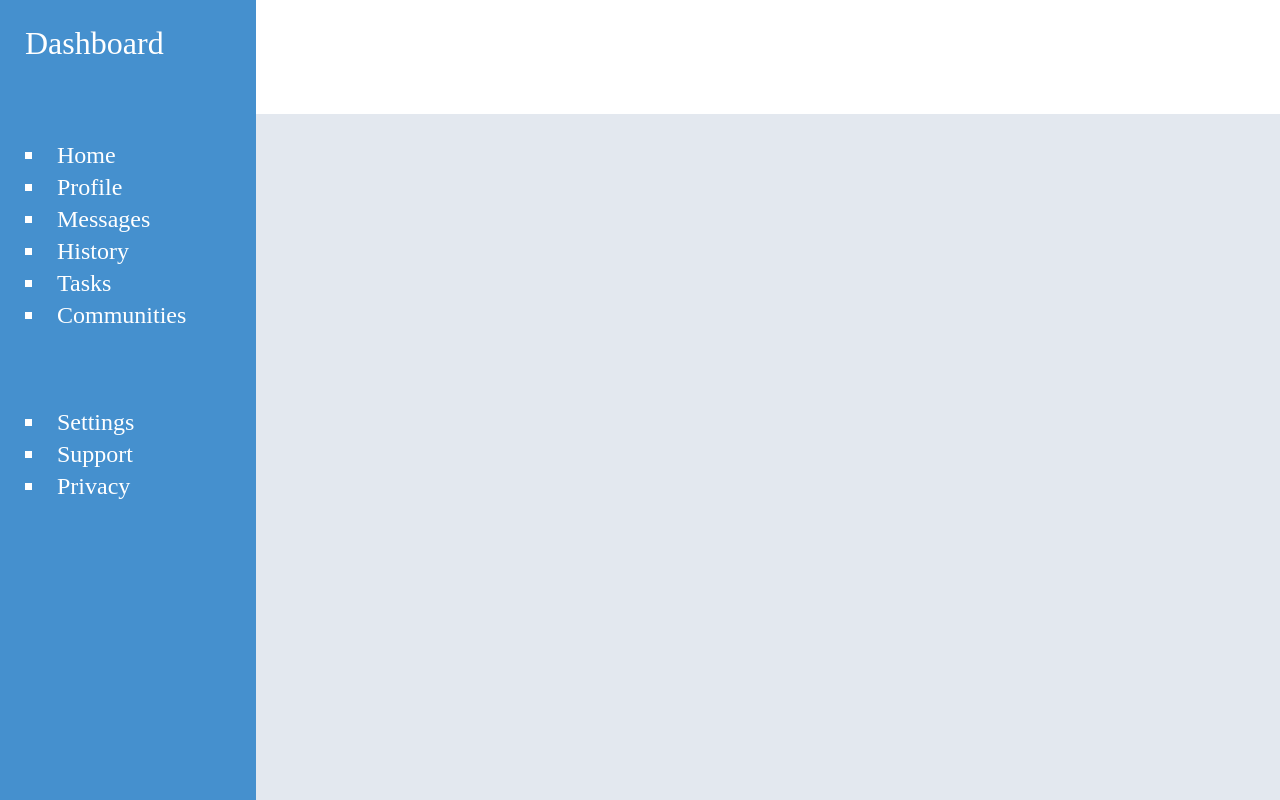
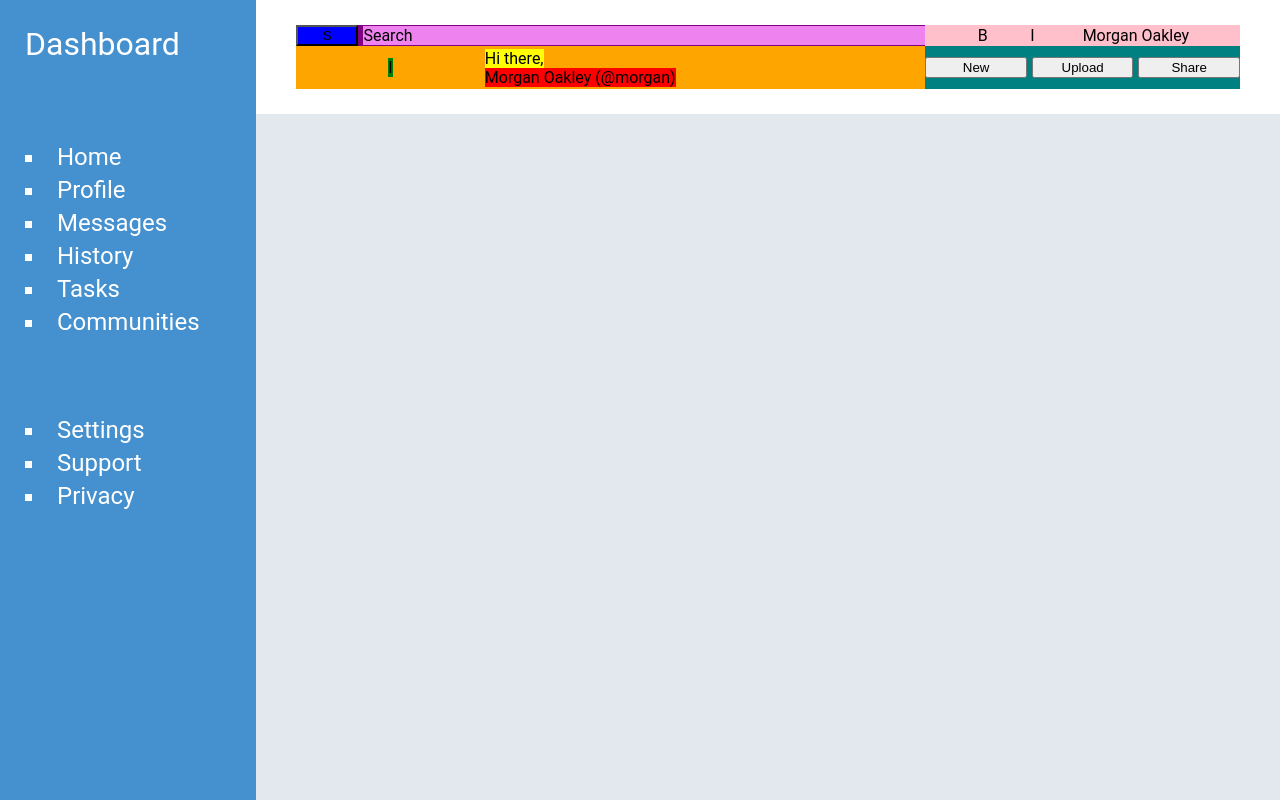
Before and after one commit to mchlrc/static-admin-dashboard, a plain HTML site: page index.html in a window 1280 px wide. Drawn offline with Linux system fonts and the light colour scheme.

Commit message:
Format Header Layout
Initial Layout of the header area and content
therein.

```diff
--- a/index.html
+++ b/index.html
@@ -26,7 +26,27 @@
           </menu>
         </div>
       </div>
-      <div class="header"></div>
+      <div class="header">
+        <div class="search-area">
+          <button class="magnifying-glass">S</button>
+          <div class="search-bar">Search</div>
+        </div>
+        <div class="user-area">
+          <a class="big-avatar">I</a>
+          <div class="greeting">Hi there,</div>
+          <a class="user-name-long">Morgan Oakley (@morgan)</a>
+        </div>
+        <div class="notification-area">
+          <a class="notification-icon">B</a>
+          <a class="small-avatar">I</a>
+          <a class="user-name-short">Morgan Oakley</a>
+        </div>
+        <div class="post-area">
+          <button>New</button>
+          <button>Upload</button>
+          <button>Share</button>
+        </div>
+      </div>
       <div class="content"></div>
     </div>
   </body>
--- a/styles/style.css
+++ b/styles/style.css
@@ -2,12 +2,15 @@
   --top-inset: 25px;
   --custom-blue: #4590ce;
   --custom-grey: #e3e8ef;
+  --header-horizontal-inset: 40px;
+  --custom-box-shadow-grey: rgb(211, 211, 211);
 }
 
 body {
   margin: 0px;
   padding: 0px;
   box-sizing: border-box;
+  font-family: Roboto, sans-serif;
 }
 
 .layout {
@@ -17,7 +20,7 @@ body {
   grid-template-rows: 1fr 6fr;
 }
 
-.layout .sidebar {
+.sidebar {
   display: grid;
   grid-column-start: 1;
   grid-column-end: 2;
@@ -29,16 +32,128 @@ body {
   align-content: baseline;
 }
 
-.layout .header {
+.header {
   display: grid;
+  grid-template-rows: 1fr 2fr;
+  grid-template-columns: 2fr 1fr;
   grid-column-start: 2;
   grid-column-end: 3;
   grid-row-start: 1;
   grid-row-end: 2;
   background-color: white;
+  padding-left: 40px;
+  padding-right: 40px;
+  padding-top: var(--top-inset);
+  padding-bottom: var(--top-inset);
 }
 
-.layout .content {
+.search-area {
+  grid-row-start: 1;
+  grid-row-end: 2;
+  grid-column-start: 1;
+  grid-column-end: 2;
+  display: grid;
+  grid-template-columns: 1fr 9fr;
+  align-items: center;
+  justify-content: space-between;
+  background-color: purple;
+  column-gap: 5px;
+}
+
+.magnifying-glass {
+  grid-column-start: 1;
+  grid-column-end: 2;
+  background-color: blue;
+}
+
+.search-bar {
+  grid-column-start: 2;
+  grid-column-end: 3;
+  background-color: violet;
+}
+
+.notification-area {
+  grid-row-start: 1;
+  grid-row-end: 2;
+  grid-column-start: 2;
+  grid-column-end: 3;
+  display: grid;
+  grid-template-columns: 1fr 1fr 1fr 3fr;
+  align-items: center;
+  justify-content: space-between;
+  background-color: pink;
+}
+
+.notification-icon {
+  grid-column-start: 2;
+  grid-column-end: 3;
+}
+
+.small-avatar {
+  grid-column-start: 3;
+  grid-column-end: 4;
+}
+
+.user-name-short {
+  grid-column-start: 4;
+  grid-column-end: 6;
+}
+
+.user-area {
+  grid-row-start: 2;
+  grid-row-end: 3;
+  grid-column-start: 1;
+  grid-column-end: 2;
+  display: grid;
+  grid-template-columns: 3fr 7fr;
+  grid-template-rows: 1fr 1fr;
+  background-color: orange;
+}
+
+.big-avatar {
+  grid-row-start: 1;
+  grid-row-end: 3;
+  grid-column-start: 1;
+  grid-column-end: 2;
+  background-color: green;
+  align-self: center;
+  justify-self: center;
+}
+
+.greeting {
+  grid-row-start: 1;
+  grid-row-end: 2;
+  grid-column-start: 2;
+  grid-column-end: 3;
+  background-color: yellow;
+  justify-self: self-start;
+  align-self: self-end;
+}
+
+.user-name-long {
+  grid-row-start: 2;
+  grid-row-end: 3;
+  grid-column-start: 2;
+  grid-column-end: 3;
+  background-color: red;
+  justify-self: self-start;
+  align-self: self-start;
+}
+
+.post-area {
+  grid-row-start: 2;
+  grid-row-end: 3;
+  grid-column-start: 2;
+  grid-column-end: 3;
+  display: grid;
+  grid-template-columns: 1fr 1fr 1fr;
+  align-items: center;
+  justify-content: space-between;
+  background-color: teal;
+  column-gap: 5px;
+}
+
+.content {
   display: grid;
   grid-row-start: 2;
   grid-row-end: 3;
```
